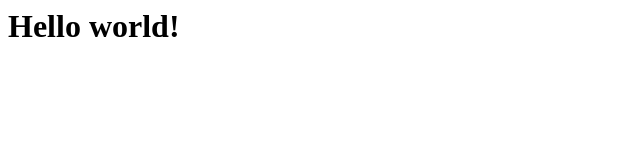
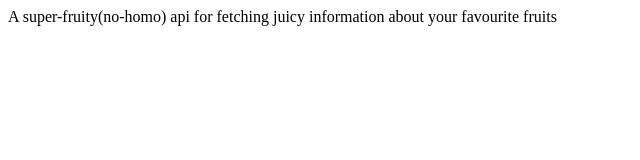
Before and after one commit to Superfisk/fruityApi, a plain HTML site: page index.html in a window 1280 px wide. Shown: the whole page, without its empty margins (0-640 px from the left). Drawn offline with Linux system fonts and the light colour scheme.

Commit message:
Update index.html

```diff
--- a/index.html
+++ b/index.html
@@ -1 +1 @@
-<h1>Hello world!</h1>
+<p>A super-fruity(no-homo) api for fetching juicy information about your favourite fruits</p>
```
